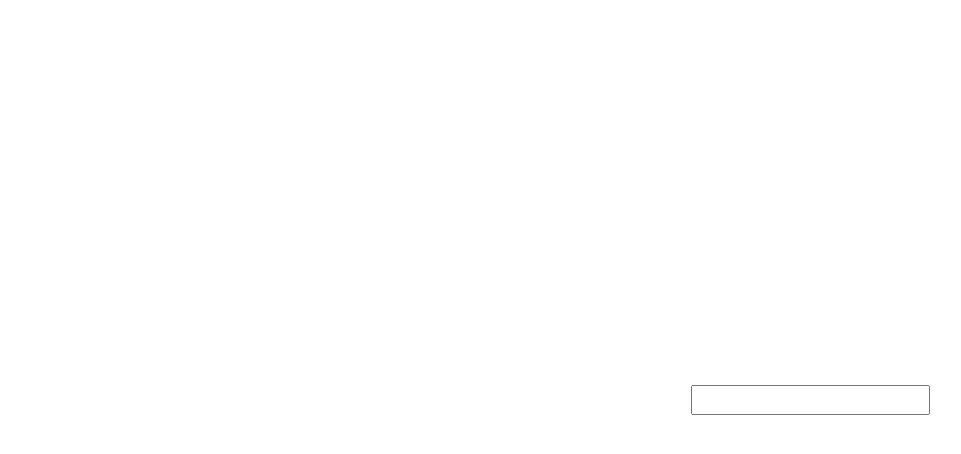
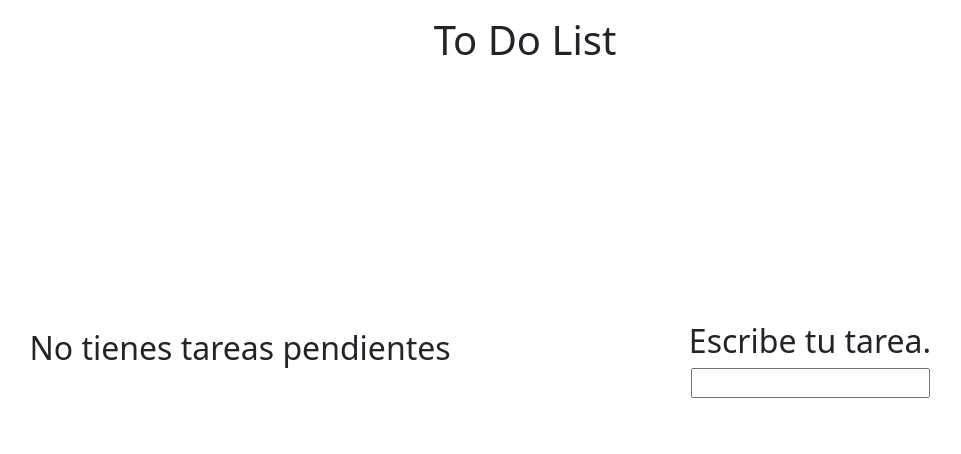
Before and after one commit to blamefulhydra7/AngularApp, an Angular app: page /todo-list in a window 1280 px wide. Shown: the top 454 px of the page, without its empty margins (115-1076 px from the left). Built offline with nearby package versions, Linux system fonts and the light colour scheme.

Commit message:
Estilizando.

```diff
--- a/src/app/app-routing.module.ts
+++ b/src/app/app-routing.module.ts
@@ -9,7 +9,7 @@ const routes: Routes = [
   },
   {
     path: '**',
-    component: TodoListComponent
+    redirectTo: 'todo-list'
   }
 ];
 
--- a/src/app/pages/todo-list/todo-list.component.html
+++ b/src/app/pages/todo-list/todo-list.component.html
@@ -1,12 +1,18 @@
-<div class="container altura-pantalla">
-    <section class="row altura-pantalla">
-        <article class="col-6 d-flex align-items-center">
+<div class="container altura-pantalla py-3">
+    <section class="text-center">
+        <h1>To Do List</h1>
+    </section>
+    <section class="row h-75">
+        <article class="col-6 d-flex flex-column justify-content-center align-items-center">
+            <h2 *ngIf="tareas.length === 0">No tienes tareas pendientes</h2>
+            <h2 *ngIf="tareas.length !== 0">Tus tareas:</h2>
             <ul>
                 <li (click)="completada()" [ngClass]="{'text-decoration-line-through': tarea}" *ngFor="let tar of tareas">{{tar}}</li>
             </ul>
         </article>
 
-        <article class="col-6 d-flex justify-content-center align-items-center">
+        <article class="col-6 d-flex flex-column justify-content-center align-items-center">
+            <h2>Escribe tu tarea.</h2>
             <form (submit)="agregarTarea($event)">
                 <input type="text" [(ngModel)]="tarea" [ngModelOptions]="{standalone: true}">
             </form>
```
